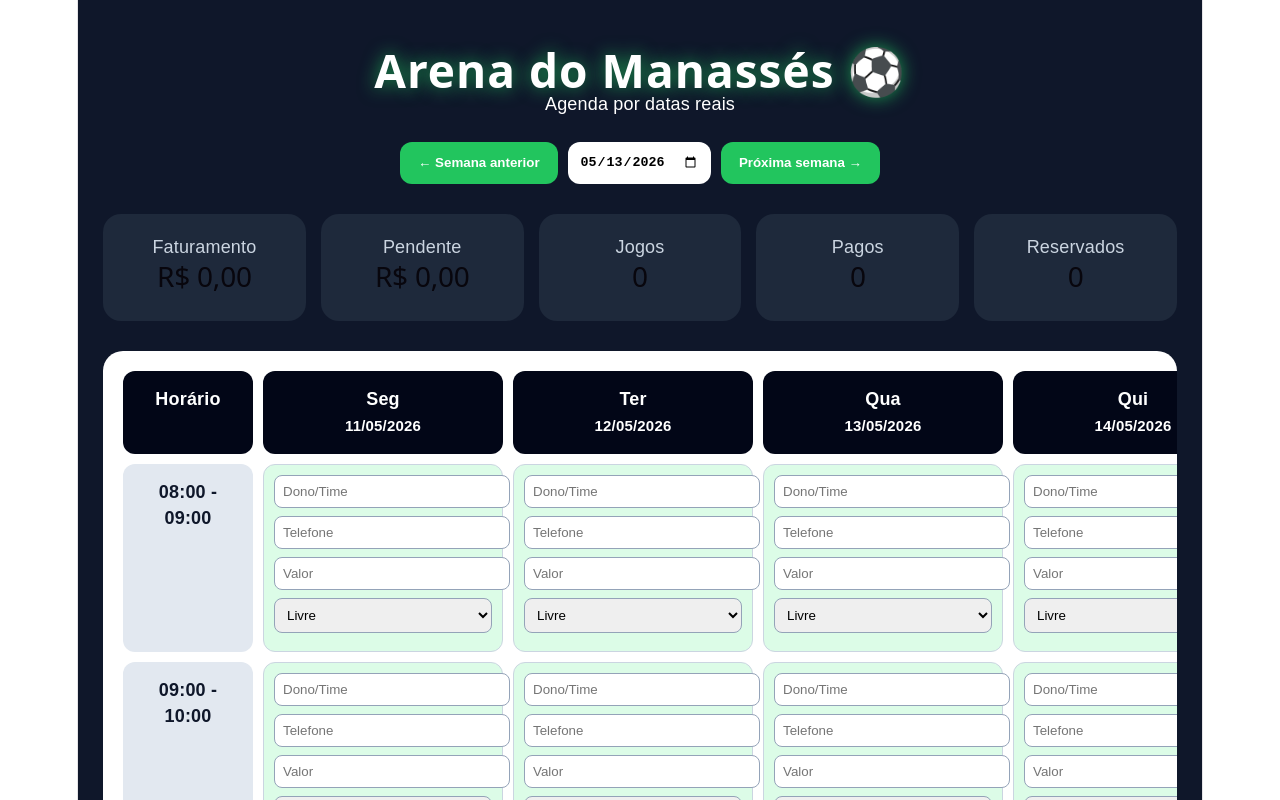
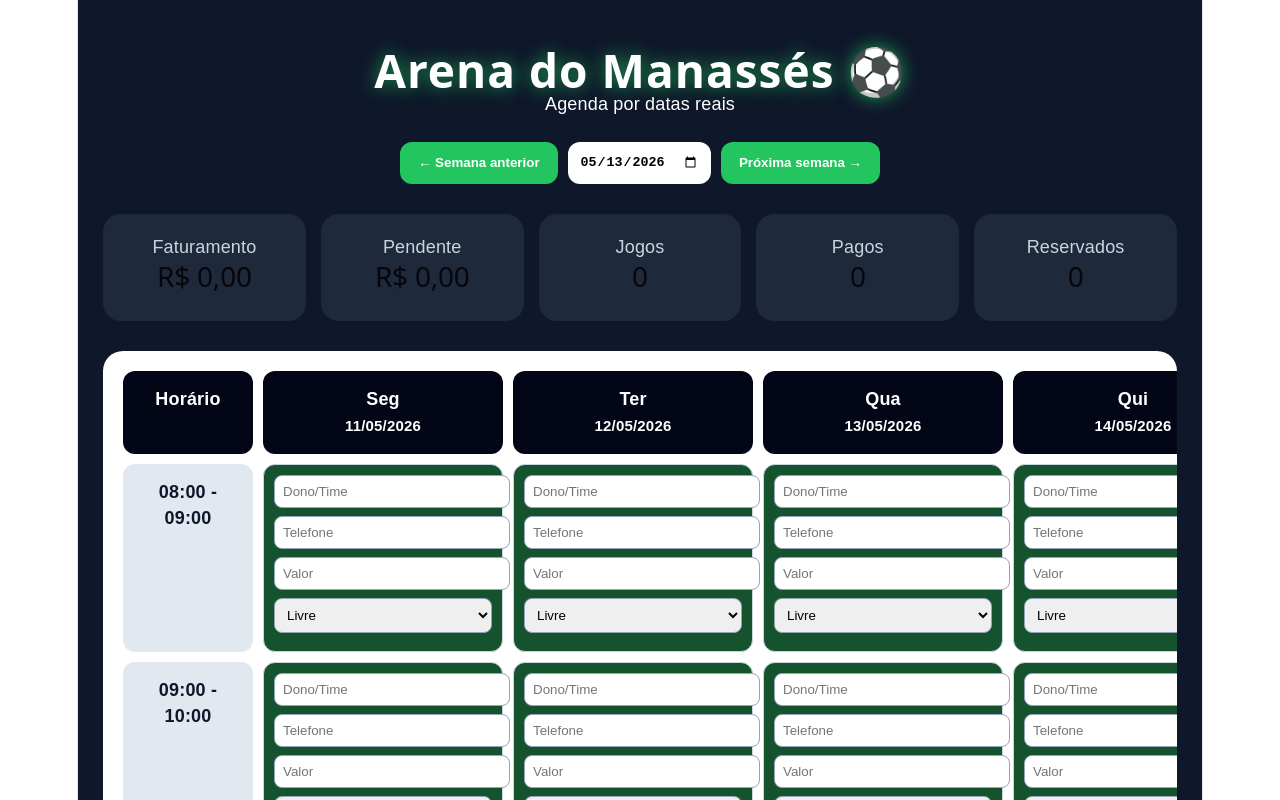
Before and after one commit to manassesgervasio/arena-do-manasses, a React (Vite) app: page / in a window 1280 px wide. Shown: the top 800 px of the page. Built offline with nearby package versions, Linux system fonts and the light colour scheme.

Commit message:
cores premium status

```diff
--- a/src/App.jsx
+++ b/src/App.jsx
@@ -159,12 +159,12 @@ export default function App() {
   }, [reservas]);
 
   function corStatus(status) {
-    if (status === "Pago") return "#dbeafe";
-    if (status === "Pendente") return "#fee2e2";
-    if (status === "Reservado") return "#fef3c7";
-    if (status === "Cancelado") return "#e5e7eb";
+    if (status === "Pago") return "#166534";
+if (status === "Pendente") return "#b45309";
+if (status === "Reservado") return "#1d4ed8";
+if (status === "Cancelado") return "#6b7280";
 
-    return "#dcfce7";
+return "#14532d";
   }
 
   return (
```
